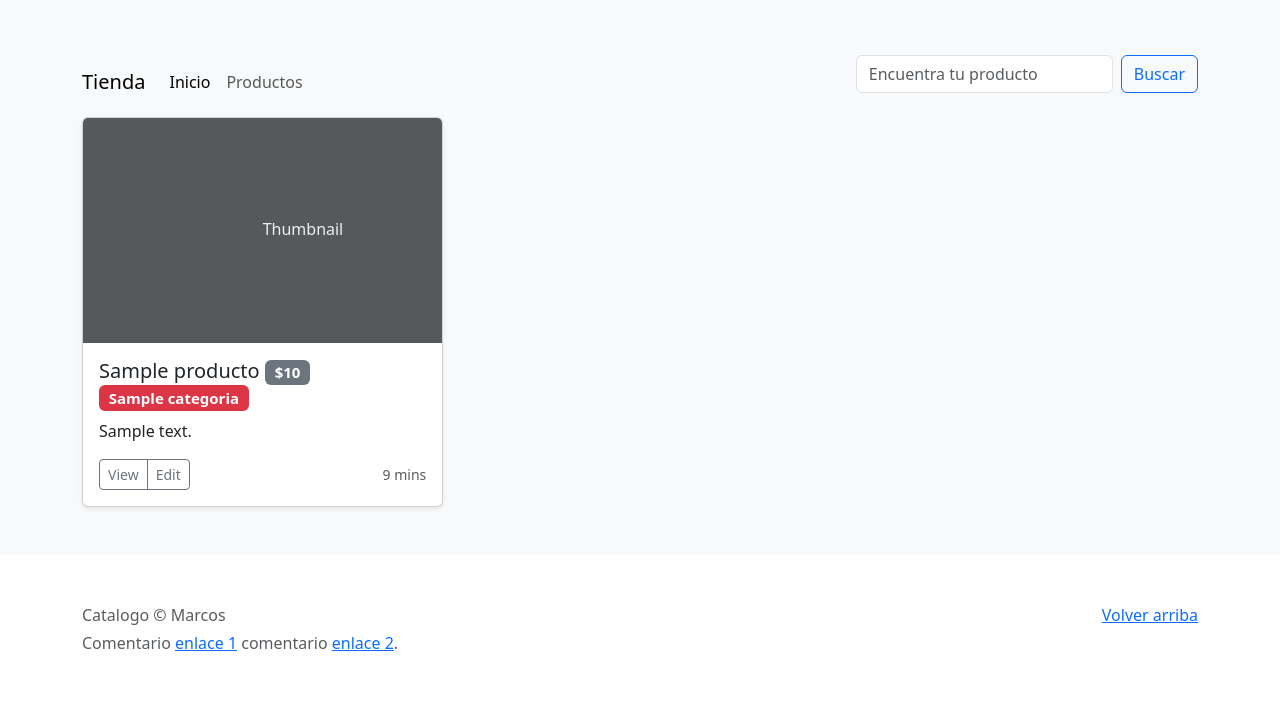
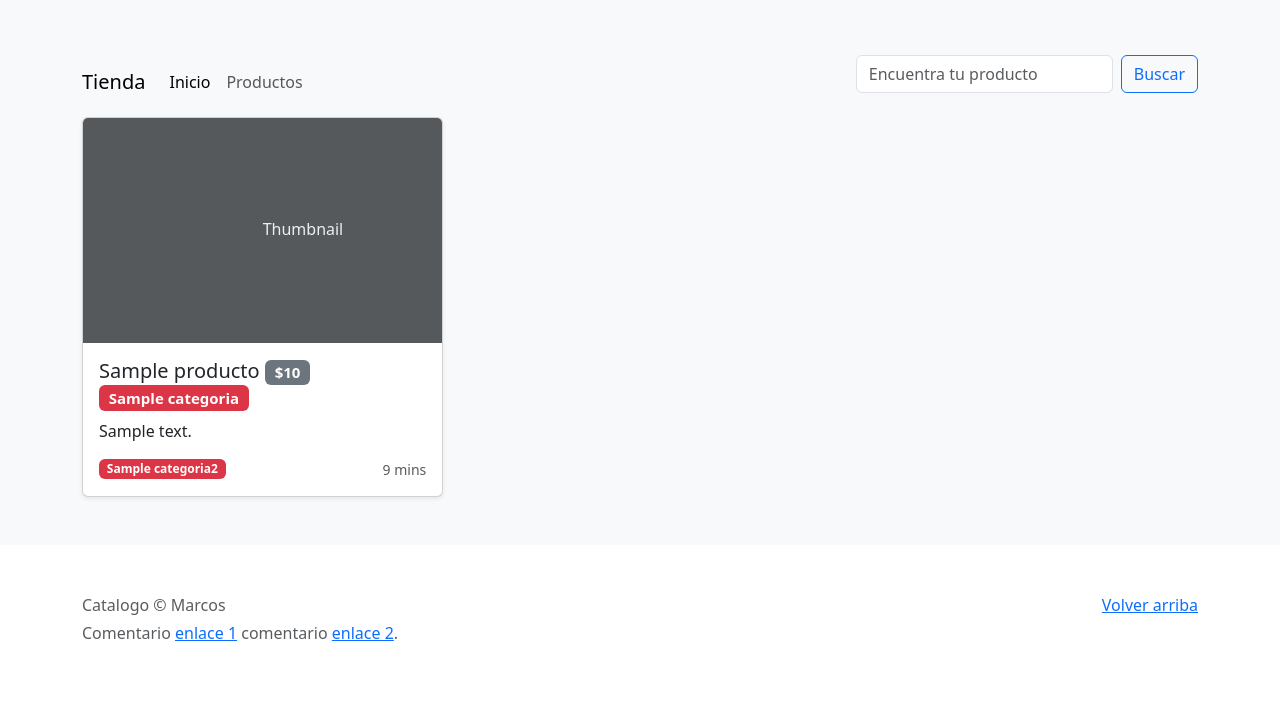
Before and after one commit to marcosg91/proyecto, a Django app: template proyecto/templates/index.html in a window 1280 px wide. Shown: the part 423-1126 px from the top of the page. After the commit the page ends 1064 px from the top, so only its background shows below. Run offline with Django 3.2, Linux system fonts and the light colour scheme; the template is opened without the code that fills it: most values are stand-ins (such as "Sample title", 1, 10 or a date in 2020).

Commit message:
categorias como muchos a muchos

```diff
--- a/proyecto/templates/index.html
+++ b/proyecto/templates/index.html
@@ -22,8 +22,9 @@
                 <p class="card-text">{{p.descripcion}}</p>
                 <div class="d-flex justify-content-between align-items-center">
                     <div class="btn-group">
-                        <button type="button" class="btn btn-sm btn-outline-secondary">View</button>
-                        <button type="button" class="btn btn-sm btn-outline-secondary">Edit</button>
+                        {% for c in p.categoria2.all %}
+                            <span class="badge text-bg-danger">{{c.nombre}}</span>
+                        {% endfor %}
                     </div>
                     <small class="text-muted">9 mins</small>
                 </div>
```
Also changed, not shown: proyecto/productos/models.py (+23 -1 lines), proyecto/productos/migrations/0004_producto_categoria2_alter_producto_categoria.py (added).
